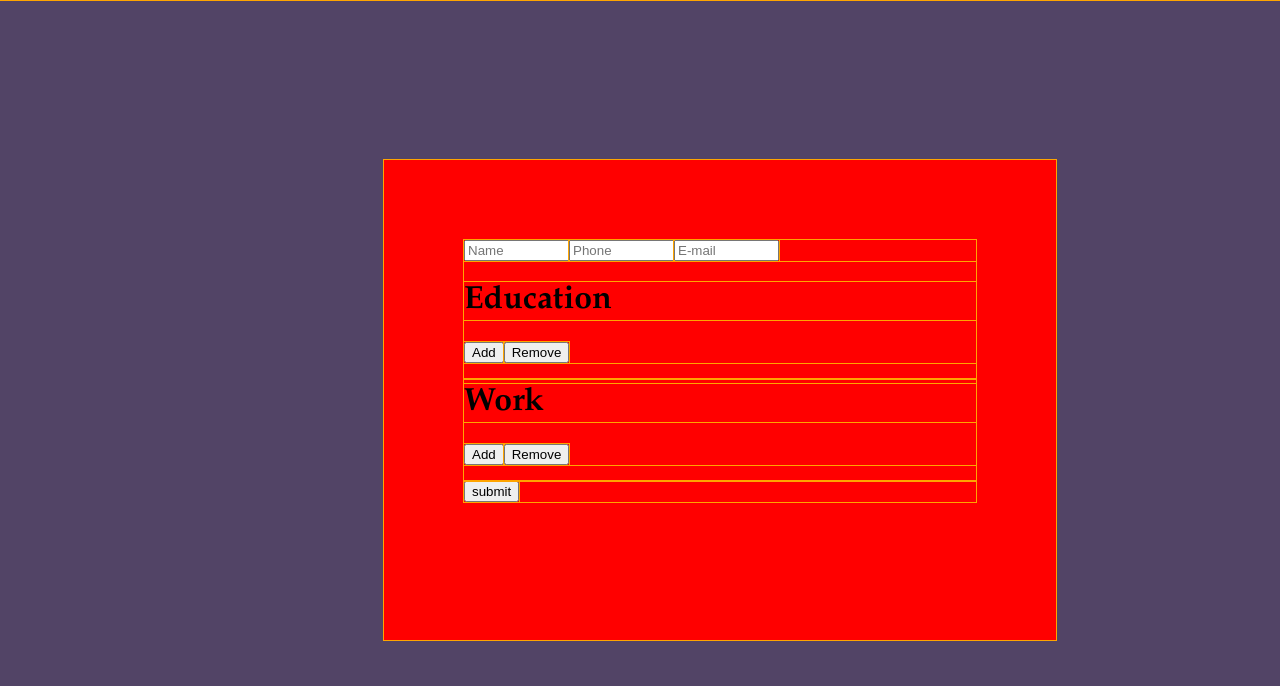
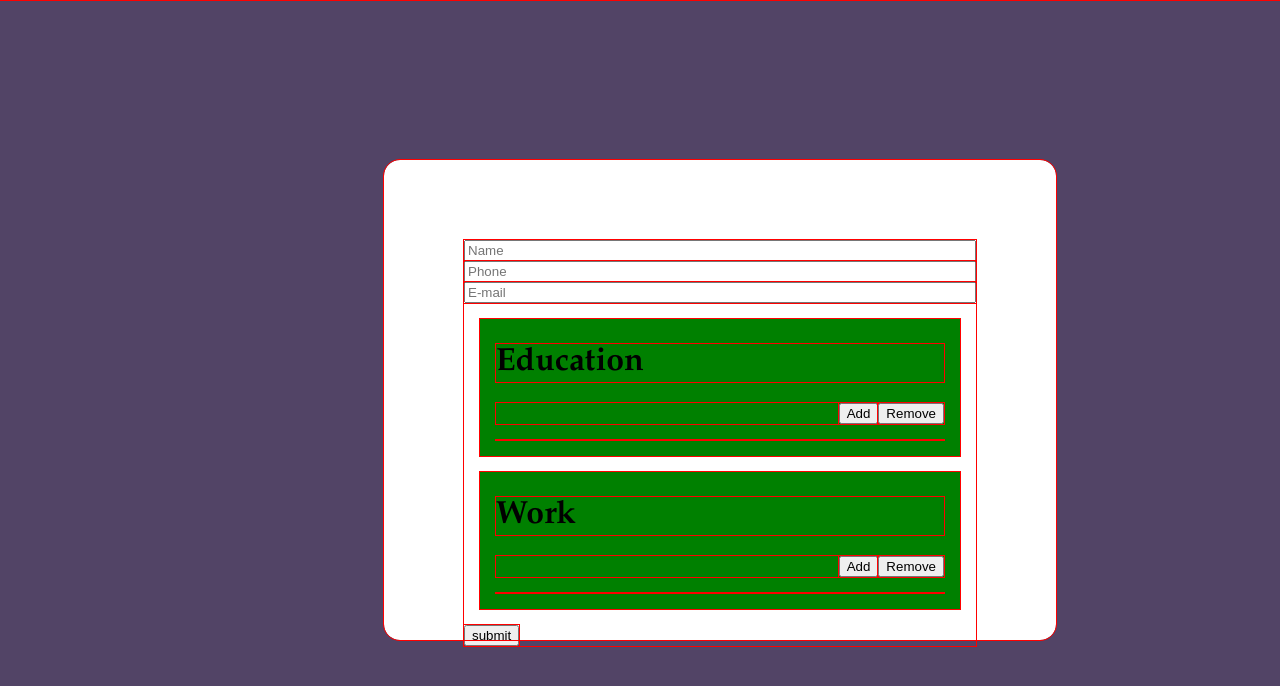
Before and after one commit to wavesinaroom/my_odin_project_cv_application, a React (Create React App) app: page / in a window 1280 px wide. Shown: the top 686 px of the page. Built offline with nearby package versions, Linux system fonts and the light colour scheme.

Commit message:
[Task] Format sections

```diff
--- a/src/App.css
+++ b/src/App.css
@@ -1,5 +1,5 @@
 *{
-  outline: 1px solid orange;
+  outline: 1px solid red;
 }
 body {
   background-color: #524466;
@@ -8,14 +8,37 @@ body {
 
 .app{
   position: absolute;
-  background-color: red;
+  background-color: white;
   top: 20%;
   left: 30%;
   width: 40vw;
   height: 40vh;
   padding: 5em;
+  border: thin;
+  border-radius: 1em;
 }
 
 li{
   list-style-type: none;
 }
+
+li .experience{
+  padding: 0.7em;
+}
+
+.general{
+  display: flex;
+  flex-direction: column;
+}
+
+.section{
+  background-color: green;
+  padding: 1em;
+  padding-top: 0.2em;
+  margin: 1em;
+}
+
+.section .button-set{
+  display: flex;
+  justify-content: flex-end;
+}
--- a/src/components/module.js
+++ b/src/components/module.js
@@ -10,34 +10,34 @@ function Module(props){
   switch(title){
     case "Certification":
       return(
-        <li >
-          <input type="text" className="certification" placeholder="School" size="10" value={one} onChange={(e)=>setOne(e.target.value)}  />
-          <input type="text" className="certification" placeholder="Title" size="10" value={two} onChange={(e)=>setTwo(e.target.value)} />
-          <input type="date" className="certification" placeholder="Date" size="10" value={three} onChange={(e)=>setThree(e.target.value)}/>
+        <li className="certification" >
+          <input type="text" placeholder="School" size="10" value={one} onChange={(e)=>setOne(e.target.value)}  />
+          <input type="text" placeholder="Title" size="10" value={two} onChange={(e)=>setTwo(e.target.value)} />
+          <input type="date" placeholder="Date" size="10" value={three} onChange={(e)=>setThree(e.target.value)}/>
         </li>
       );
     case "Experience":
       return(
-        <li>
-          <input type="text" className="experience" placeholder="Company" size="10" value={one} onChange={(e)=>setOne(e.target.value)} />
-          <input type="text" className="experience" placeholder="Position" size="10" value={two} onChange={(e)=>setTwo(e.target.value)}/>
-          <input type="date" className="experience" placeholder="From" size="10" value={three} onChange={(e)=>setThree(e.target.value)}/>
-          <input type="date" className="experience" placeholder="Until" size="10" value={four} onChange={(e)=>setFour(e.target.value)}/>
+        <li className="experience">
+          <input type="text" placeholder="Company" size="10" value={one} onChange={(e)=>setOne(e.target.value)} />
+          <input type="text" placeholder="Position" size="10" value={two} onChange={(e)=>setTwo(e.target.value)}/>
+          <input type="date" placeholder="From" size="10" value={three} onChange={(e)=>setThree(e.target.value)}/>
+          <input type="date" placeholder="Until" size="10" value={four} onChange={(e)=>setFour(e.target.value)}/>
           <h3>Tasks</h3>
         </li>
       );
     case "General":
       return(
-        <li>
-          <input type="text" className="general" placeholder="Name" required size="10" value={one} onChange={(e)=>setOne(e.target.value)}/>
-          <input type="tel" className="general" placeholder="Phone" required size="10" value={two} onChange={(e)=>setTwo(e.target.value)}/>
-          <input type="email" className="general" placeholder="E-mail" required size="10" value={three} onChange={(e)=>setThree(e.target.value)}/>
+        <li className="general">
+          <input type="text" placeholder="Name" required size="10" value={one} onChange={(e)=>setOne(e.target.value)}/>
+          <input type="tel" placeholder="Phone" required size="10" value={two} onChange={(e)=>setTwo(e.target.value)}/>
+          <input type="email" placeholder="E-mail" required size="10" value={three} onChange={(e)=>setThree(e.target.value)}/>
         </li>
       );
     case "Task":
       return(
-        <li>
-          <input type="text" className="task" placeholder="Task" value={one} onChange={(e)=>setOne(e.target.value)}/>
+        <li className="task">
+          <input type="text" placeholder="Task" value={one} onChange={(e)=>setOne(e.target.value)}/>
         </li>
       ) ;
     default:
--- a/src/components/section.js
+++ b/src/components/section.js
@@ -35,8 +35,10 @@ export default function Section (props){
       <div className="section">
         <h1>{props.title}</h1>
         <Module title="Experience"/>
+        <div className="button-set">
           <button onClick={()=>{addComponent(props.title)}}>Add</button>
           <button onClick={()=>{removeComponent()}}>Remove</button>
+        </div>
         <ul>
           {components}
         </ul>
@@ -45,16 +47,16 @@ export default function Section (props){
 
   }else{
     return(
-      <>
       <div className="section">
         <h1>{props.title}</h1>
+        <div className="button-set">
           <button onClick={()=>{addComponent(props.title)}}>Add</button>
           <button onClick={()=>{removeComponent()}}>Remove</button>
+        </div>
         <ul>
           {components}
         </ul>
       </div>
-      </>
     );
   }
 }
```
Lines whose indentation alone changed are shown as unchanged.
